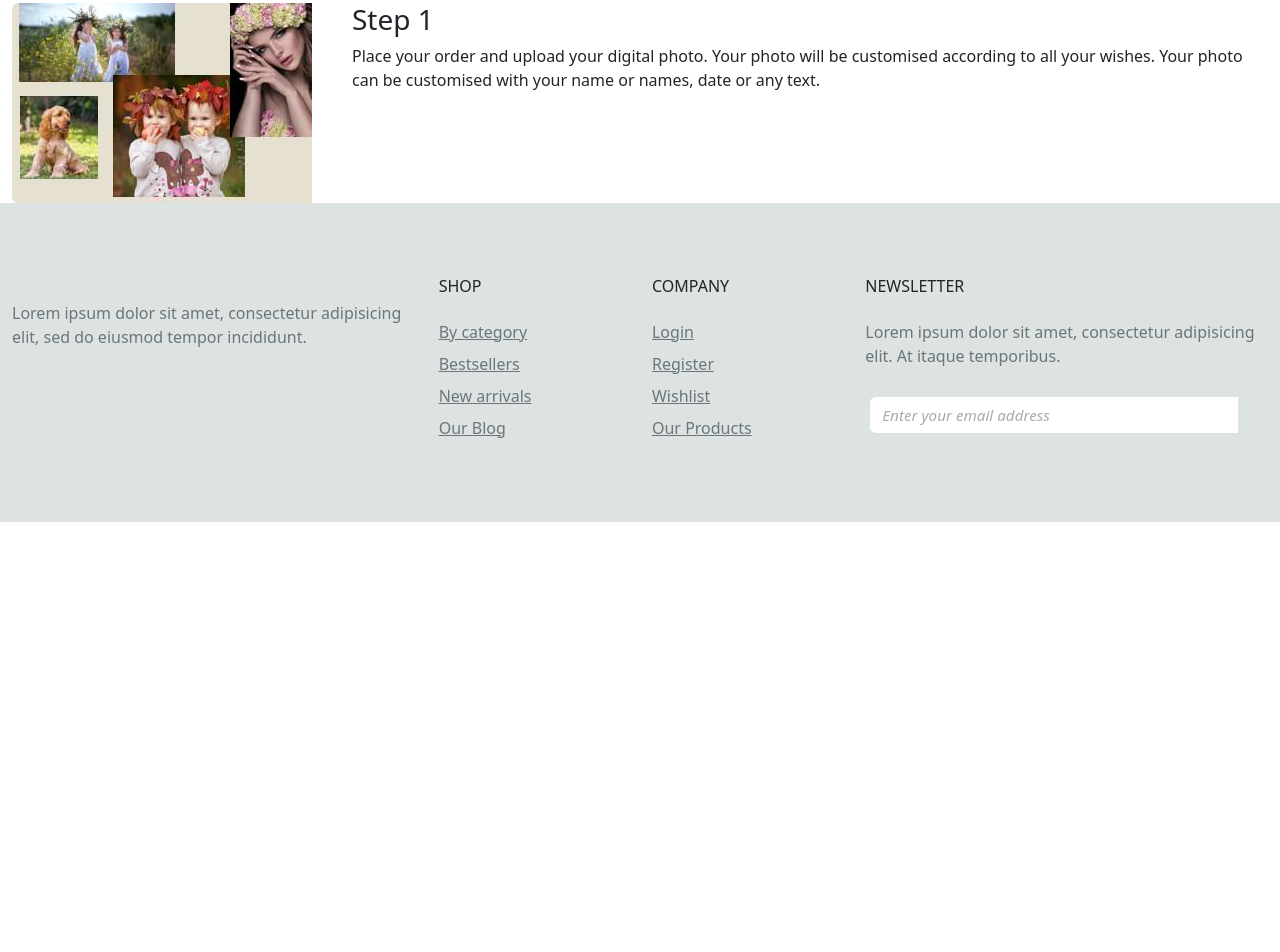
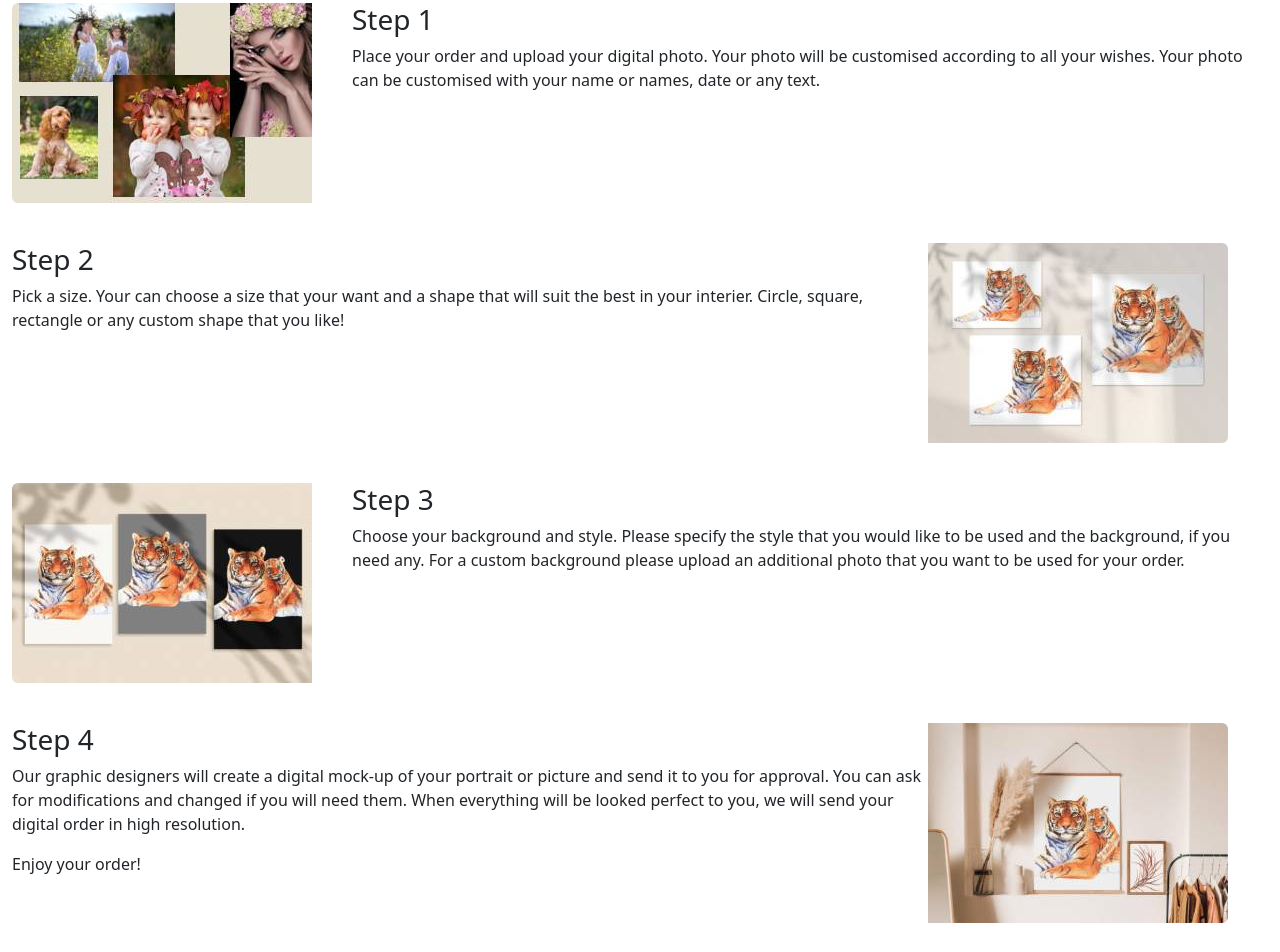
Before and after one commit to katerynastarynska/digitalArtWorks, a plain HTML site: page how-it-works.html in a window 1280 px wide. Shown: the part 628-1580 px from the top of the page. Before the commit the page ends 1150 px from the top, so only its background shows below. Drawn offline with nearby package versions, Linux system fonts and the light colour scheme.

Commit message:
how-it-works modified

```diff
--- a/how-it-works.html
+++ b/how-it-works.html
@@ -75,18 +75,40 @@
     </div>
 
     <div class="container-fluid steps-container">
+      <div class="steps-card__wrapper">
+        <img src="./images/how-it-works/how-it-works-main.jpg" class="steps-image rounded-start" alt="...">
+        <div class="steps-card__body">
+          <h3 class="steps-card__title">Step 1</h3>
+          <p class="steps-card__text">Place your order and upload your digital photo. Your photo will be customised
+            according to all your wishes. Your photo can be customised with your name or names, date or any text.</p>
+        </div>
+      </div>
 
       <div class="steps-card__wrapper">
-        <img src="./images/how-it-works/how-it-works-main.jpg" class="steps-image rounded-start" alt="...">
-
         <div class="steps-card__body">
-          <h3 class="steps-card__title">Step 1</h3>
-          <p class="steps-card__text">Place your order and upload your digital photo. Your photo will be customised according
-            to all your wishes. Your photo can be customised with your name or names, date or any text.</p>
+          <h3 class="steps-card__title">Step 2</h3>
+          <p class="steps-card__text">Pick a size. Your can choose a size that your want and a shape that will suit the best in your interier. Circle, square, rectangle or any custom shape that you like!</p>
         </div>
-
+        <img src="./images/how-it-works/how-it-works1.jpg" class="steps-image rounded-end" alt="...">
       </div>
 
+      <div class="steps-card__wrapper">
+        <img src="./images/how-it-works/how-it-works2.jpg" class="steps-image rounded-start" alt="...">
+        <div class="steps-card__body">
+          <h3 class="steps-card__title">Step 3</h3>
+          <p class="steps-card__text">Choose your background and style. Please specify the style that you would like to be used and the background, if you need any. For a custom background please upload an additional photo that you want to be used for your order.
+          </div>
+      </div>
+
+      <div class="steps-card__wrapper">
+        <div class="steps-card__body">
+          <h3 class="steps-card__title">Step 4</h3>
+          <p class="steps-card__text">Our graphic designers will create a digital mock-up of your portrait or picture and send it to you for approval.
+            You can ask for modifications and changed if you will need them. When everything will be looked perfect to you, we will send your digital order in high resolution.</p>
+            <p class="steps-card__text">Enjoy your order!</p>
+          </div>
+        <img src="./images/how-it-works/how-it-works3.jpg" class="steps-image rounded-end" alt="...">
+      </div>
       <!-- <div class="card mb-2" style="max-width: 100%">
         <!-- <div class="card text-bg-grey"> -->
       <!-- <div class="row g-0">
--- a/styles.css
+++ b/styles.css
@@ -107,10 +107,11 @@ li {
   margin-bottom: 60px;
 }
 .steps-container {
-  margin-bottom: 60pxg;
+  margin-bottom: 80px;
 }
 .steps-card__wrapper {
   display: flex;
+  margin-bottom: 40px;
 }
 .steps-image {
   margin-right: 40px;
@@ -118,6 +119,9 @@ li {
 .steps-card__item {
   display: flex;
 }
+/* .steps-card__text {
+  font-style: 25px;
+} */
 /* //category// */
 .category__list {
   display: flex;
```
